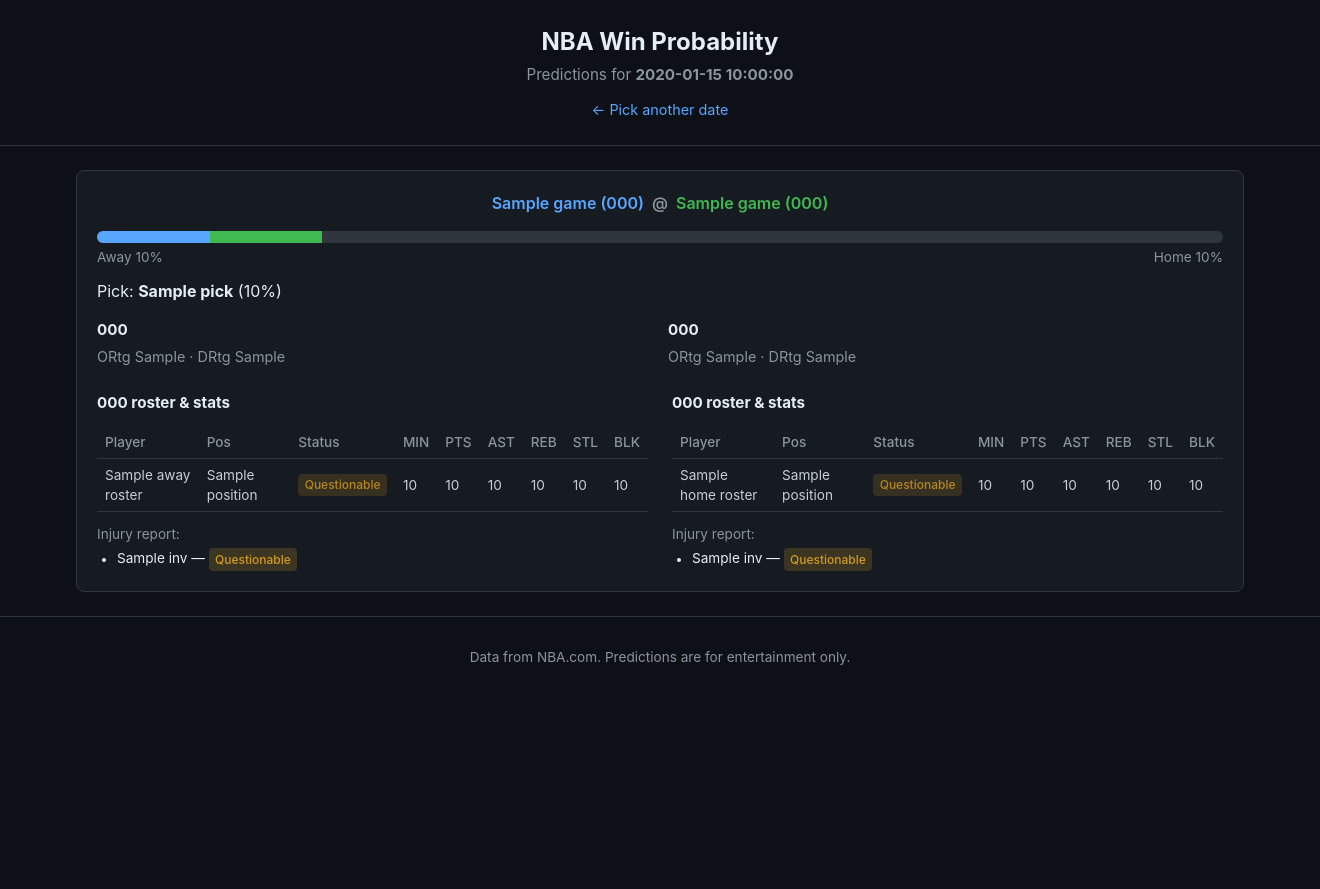
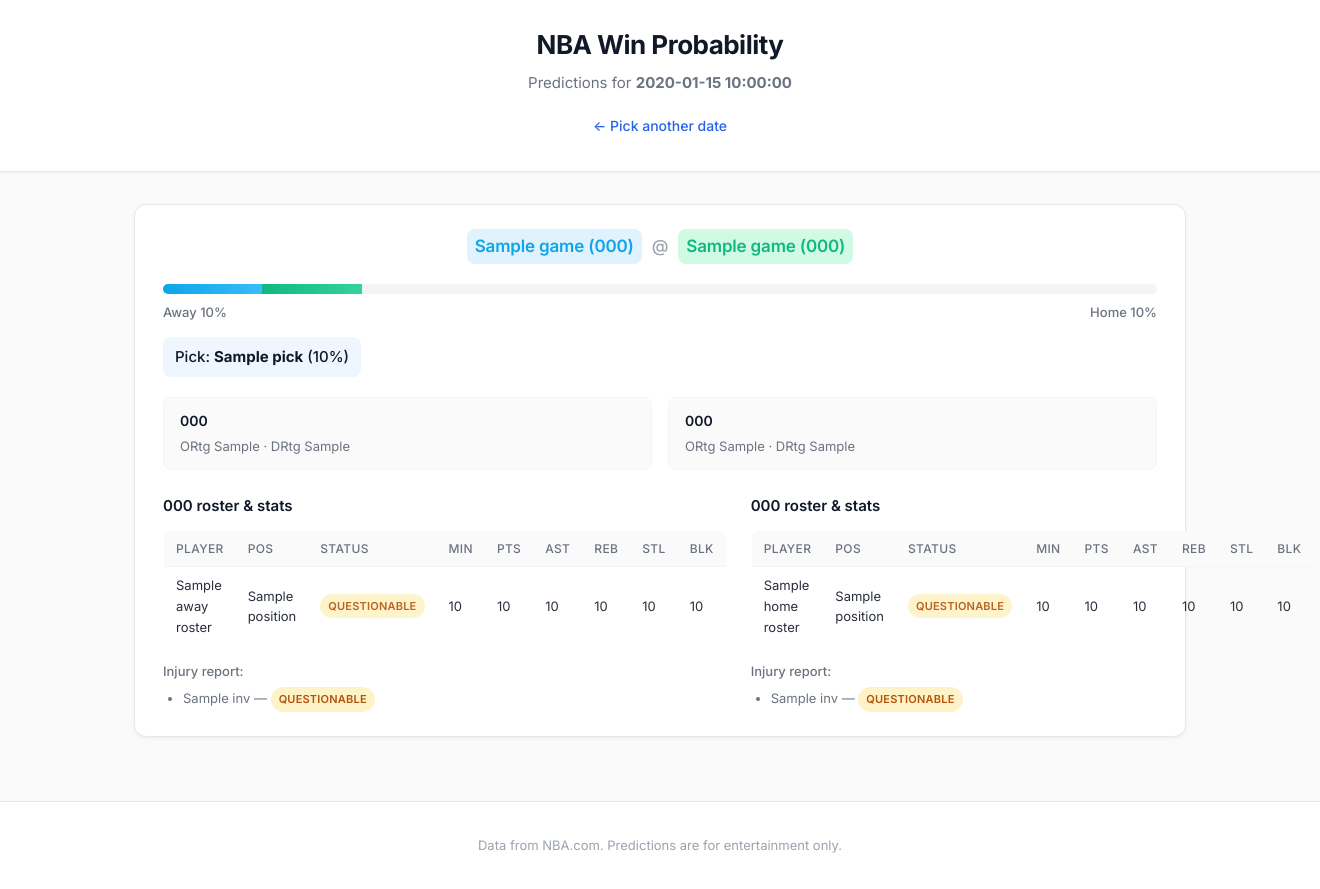
Before and after one commit to Joseph302156/NBA_Matchup_Calculator, a FastAPI app: template app/templates/results.html in a window 1320 px wide. Before the commit the page ends 665 px from the top, so only its background shows below. Run offline with FastAPI, Linux system fonts and the light colour scheme; the template is opened without the code that fills it: most values are stand-ins (such as "Sample title", 1, 10 or a date in 2020).

Commit message:
Revamp CSS styles for NBA Win Probability UI
- Updated the overall design to a modern tech-style UI, incorporating a new font and color scheme.
- Enhanced layout with improved spacing, padding, and border-radius for various elements.
- Introduced hover effects and transitions for buttons and game cards to improve interactivity.
- Adjusted typography for better readability and visual hierarchy across the application.

```diff
--- a/app/static/style.css
+++ b/app/static/style.css
@@ -1,15 +1,34 @@
-/* NBA Win Probability — minimal, readable layout */
+/* NBA Win Probability — Notion / ChatGPT / tech-style UI */
+@import url('https://fonts.googleapis.com/css2?family=Inter:wght@400;500;600;700&display=swap');
+
 :root {
-  --bg: #0d1117;
-  --surface: #161b22;
-  --border: #30363d;
-  --text: #e6edf3;
-  --muted: #8b949e;
-  --away: #58a6ff;
-  --home: #3fb950;
-  --out: #f85149;
-  --questionable: #d29922;
-  --playing: #3fb950;
+  --bg: #fafafa;
+  --bg-elevated: #ffffff;
+  --surface: #ffffff;
+  --border: #e5e7eb;
+  --border-light: #f3f4f6;
+  --text: #111827;
+  --text-secondary: #6b7280;
+  --muted: #9ca3af;
+  --primary: #2563eb;
+  --primary-hover: #1d4ed8;
+  --primary-light: #eff6ff;
+  --away: #0ea5e9;
+  --away-light: #e0f2fe;
+  --home: #10b981;
+  --home-light: #d1fae5;
+  --out: #ef4444;
+  --out-light: #fee2e2;
+  --questionable: #f59e0b;
+  --questionable-light: #fef3c7;
+  --playing: #10b981;
+  --playing-light: #d1fae5;
+  --radius: 12px;
+  --radius-sm: 8px;
+  --radius-pill: 9999px;
+  --shadow: 0 1px 3px rgba(0, 0, 0, 0.06);
+  --shadow-md: 0 4px 6px -1px rgba(0, 0, 0, 0.07), 0 2px 4px -2px rgba(0, 0, 0, 0.05);
+  --shadow-lg: 0 10px 15px -3px rgba(0, 0, 0, 0.06), 0 4px 6px -4px rgba(0, 0, 0, 0.04);
 }
 
 * {
@@ -17,52 +36,70 @@
 }
 
 body {
-  font-family: -apple-system, BlinkMacSystemFont, "Segoe UI", Helvetica, Arial, sans-serif;
+  font-family: 'Inter', -apple-system, BlinkMacSystemFont, "Segoe UI", Helvetica, Arial, sans-serif;
   background: var(--bg);
   color: var(--text);
   margin: 0;
   min-height: 100vh;
-  line-height: 1.5;
+  line-height: 1.6;
+  -webkit-font-smoothing: antialiased;
 }
 
 .header {
-  padding: 1.5rem 1rem;
+  background: var(--bg-elevated);
+  padding: 1.5rem 1.5rem 1.75rem;
   border-bottom: 1px solid var(--border);
   text-align: center;
+  box-shadow: var(--shadow);
 }
 
 .header h1 {
-  margin: 0 0 0.25rem;
-  font-size: 1.5rem;
+  margin: 0 0 0.35rem;
+  font-size: 1.625rem;
+  font-weight: 700;
+  color: var(--text);
+  letter-spacing: -0.02em;
 }
 
 .tagline {
   margin: 0;
-  color: var(--muted);
-  font-size: 0.95rem;
+  color: var(--text-secondary);
+  font-size: 0.9375rem;
+  font-weight: 400;
 }
 
 .back {
-  display: inline-block;
-  margin-top: 0.75rem;
-  color: var(--away);
+  display: inline-flex;
+  align-items: center;
+  margin-top: 0.875rem;
+  color: var(--primary);
   text-decoration: none;
-  font-size: 0.9rem;
+  font-size: 0.875rem;
+  font-weight: 500;
+  padding: 0.35rem 0.5rem;
+  border-radius: var(--radius-sm);
+  transition: background 0.15s ease, color 0.15s ease;
 }
 
 .back:hover {
-  text-decoration: underline;
+  background: var(--primary-light);
+  color: var(--primary-hover);
+  text-decoration: none;
 }
 
 .main {
-  max-width: 1200px;
+  max-width: 1100px;
   margin: 0 auto;
-  padding: 1.5rem 1rem;
+  padding: 2rem 1.5rem;
 }
 
 .error {
   color: var(--out);
   margin-bottom: 1rem;
+  padding: 0.75rem 1rem;
+  background: var(--out-light);
+  border-radius: var(--radius-sm);
+  font-size: 0.9375rem;
 }
 
 .date-form {
@@ -71,95 +108,155 @@ body {
   align-items: center;
   gap: 0.75rem;
   margin-bottom: 2rem;
+  padding: 1.5rem;
+  background: var(--surface);
+  border-radius: var(--radius);
+  border: 1px solid var(--border);
+  box-shadow: var(--shadow);
 }
 
 .date-form label {
   font-weight: 500;
+  color: var(--text);
+  font-size: 0.9375rem;
 }
 
 .date-form input[type="date"] {
-  padding: 0.5rem 0.75rem;
-  font-size: 1rem;
+  padding: 0.5rem 0.875rem;
+  font-size: 0.9375rem;
   border: 1px solid var(--border);
-  border-radius: 6px;
-  background: var(--surface);
+  border-radius: var(--radius-sm);
+  background: var(--bg-elevated);
   color: var(--text);
+  font-family: inherit;
+  transition: border-color 0.15s ease, box-shadow 0.15s ease;
+}
+
+.date-form input[type="date"]:focus {
+  outline: none;
+  border-color: var(--primary);
+  box-shadow: 0 0 0 3px rgba(37, 99, 235, 0.12);
 }
 
 .date-form button {
-  padding: 0.5rem 1.25rem;
-  font-size: 1rem;
-  background: var(--away);
-  color: var(--bg);
+  padding: 0.5rem 1.5rem;
+  font-size: 0.9375rem;
+  font-weight: 500;
+  background: var(--primary);
+  color: white;
   border: none;
-  border-radius: 6px;
+  border-radius: var(--radius-sm);
   cursor: pointer;
-  font-weight: 500;
+  font-family: inherit;
+  transition: background 0.15s ease, transform 0.05s ease;
 }
 
 .date-form button:hover {
-  opacity: 0.9;
+  background: var(--primary-hover);
+}
+
+.date-form button:active {
+  transform: scale(0.98);
 }
 
 .no-games {
-  color: var(--muted);
-  font-size: 1.1rem;
+  color: var(--text-secondary);
+  font-size: 1rem;
+  padding: 2rem;
+  text-align: center;
+  background: var(--surface);
+  border-radius: var(--radius);
+  border: 1px dashed var(--border);
 }
 
 .games {
   display: flex;
   flex-direction: column;
-  gap: 2rem;
+  gap: 1.75rem;
 }
 
 .game-card {
   background: var(--surface);
   border: 1px solid var(--border);
-  border-radius: 8px;
-  padding: 1.25rem;
+  border-radius: var(--radius);
+  padding: 1.5rem 1.75rem;
+  box-shadow: var(--shadow);
+  transition: box-shadow 0.2s ease, border-color 0.2s ease;
+}
+
+.game-card:hover {
+  box-shadow: var(--shadow-md);
+  border-color: var(--border);
 }
 
 .matchup-header {
   display: flex;
   align-items: center;
   justify-content: center;
-  gap: 0.5rem;
+  gap: 0.625rem;
   flex-wrap: wrap;
-  margin-bottom: 1rem;
+  margin-bottom: 1.25rem;
   font-weight: 600;
+  font-size: 1.0625rem;
+  letter-spacing: -0.01em;
 }
 
-.matchup-header .team.away { color: var(--away); }
-.matchup-header .team.home { color: var(--home); }
-.matchup-header .at { color: var(--muted); }
+.matchup-header .team.away {
+  color: var(--away);
+  padding: 0.25rem 0.5rem;
+  background: var(--away-light);
+  border-radius: var(--radius-sm);
+}
+
+.matchup-header .team.home {
+  color: var(--home);
+  padding: 0.25rem 0.5rem;
+  background: var(--home-light);
+  border-radius: var(--radius-sm);
+}
+
+.matchup-header .at {
+  color: var(--muted);
+  font-weight: 500;
+}
 
 .win-pct-bar {
   display: flex;
-  height: 12px;
-  border-radius: 6px;
+  height: 10px;
+  border-radius: var(--radius-pill);
   overflow: hidden;
-  margin-bottom: 0.25rem;
-  background: var(--border);
+  margin-bottom: 0.5rem;
+  background: var(--border-light);
 }
 
 .win-pct-bar .bar.away {
-  background: var(--away);
+  background: linear-gradient(90deg, #0ea5e9, #38bdf8);
+  transition: flex 0.3s ease;
 }
+
 .win-pct-bar .bar.home {
-  background: var(--home);
+  background: linear-gradient(90deg, #10b981, #34d399);
+  transition: flex 0.3s ease;
 }
 
 .win-pct-labels {
   display: flex;
   justify-content: space-between;
-  font-size: 0.85rem;
-  color: var(--muted);
-  margin-bottom: 0.75rem;
+  font-size: 0.8125rem;
+  color: var(--text-secondary);
+  margin-bottom: 0.875rem;
+  font-weight: 500;
 }
 
 .pick {
-  margin: 0 0 1rem;
-  font-size: 1rem;
+  margin: 0 0 1.25rem;
+  font-size: 0.9375rem;
+  color: var(--text);
+  padding: 0.5rem 0.75rem;
+  background: var(--primary-light);
+  border-radius: var(--radius-sm);
+  display: inline-block;
+  font-weight: 500;
 }
 
 .ratings {
@@ -169,15 +266,24 @@ body {
   margin-bottom: 1.5rem;
 }
 
+.team-ratings {
+  padding: 0.75rem 1rem;
+  background: var(--bg);
+  border-radius: var(--radius-sm);
+  border: 1px solid var(--border-light);
+}
+
 .team-ratings h4 {
   margin: 0 0 0.25rem;
-  font-size: 0.95rem;
+  font-size: 0.875rem;
+  font-weight: 600;
+  color: var(--text);
 }
 
 .team-ratings p {
   margin: 0;
-  font-size: 0.9rem;
-  color: var(--muted);
+  font-size: 0.8125rem;
+  color: var(--text-secondary);
 }
 
 .rosters {
@@ -197,74 +303,106 @@ body {
 
 .roster h4 {
   margin: 0 0 0.75rem;
-  font-size: 0.95rem;
+  font-size: 0.9375rem;
+  font-weight: 600;
+  color: var(--text);
 }
 
 .roster table {
   width: 100%;
   border-collapse: collapse;
-  font-size: 0.85rem;
+  font-size: 0.8125rem;
+  border-radius: var(--radius-sm);
+  overflow: hidden;
+  border: 1px solid var(--border);
 }
 
 .roster th,
 .roster td {
-  padding: 0.35rem 0.5rem;
+  padding: 0.5rem 0.75rem;
   text-align: left;
-  border-bottom: 1px solid var(--border);
+  border-bottom: 1px solid var(--border-light);
 }
 
 .roster th {
-  color: var(--muted);
+  background: var(--bg);
+  color: var(--text-secondary);
   font-weight: 500;
+  font-size: 0.75rem;
+  text-transform: uppercase;
+  letter-spacing: 0.03em;
+}
+
+.roster tbody tr {
+  transition: background 0.1s ease;
+}
+
+.roster tbody tr:hover {
+  background: var(--bg);
+}
+
+.roster tbody tr:last-child td {
+  border-bottom: none;
 }
 
 .roster tr.status-out {
-  opacity: 0.6;
+  opacity: 0.65;
+}
+
+.roster tr.status-out:hover {
+  opacity: 0.85;
 }
 
 .roster tr.status-questionable {
-  opacity: 0.85;
+  opacity: 0.9;
 }
 
 .badge {
   display: inline-block;
-  padding: 0.15rem 0.4rem;
-  border-radius: 4px;
-  font-size: 0.75rem;
-  font-weight: 500;
+  padding: 0.2rem 0.5rem;
+  border-radius: var(--radius-pill);
+  font-size: 0.6875rem;
+  font-weight: 600;
+  text-transform: uppercase;
+  letter-spacing: 0.02em;
 }
 
 .badge.playing {
-  background: rgba(63, 185, 80, 0.2);
-  color: var(--playing);
+  background: var(--playing-light);
+  color: #047857;
 }
 
 .badge.questionable {
-  background: rgba(210, 153, 34, 0.2);
-  color: var(--questionable);
+  background: var(--questionable-light);
+  color: #b45309;
 }
 
 .badge.out {
-  background: rgba(248, 81, 73, 0.2);
-  color: var(--out);
+  background: var(--out-light);
+  color: #b91c1c;
 }
 
 .injury-label {
-  margin: 0.75rem 0 0.25rem;
-  font-size: 0.85rem;
-  color: var(--muted);
+  margin: 0.875rem 0 0.35rem;
+  font-size: 0.8125rem;
+  font-weight: 500;
+  color: var(--text-secondary);
 }
 
 .injury-list {
   margin: 0;
   padding-left: 1.25rem;
-  font-size: 0.85rem;
+  font-size: 0.8125rem;
+  color: var(--text-secondary);
+  line-height: 1.7;
 }
 
 .footer {
-  padding: 1rem;
+  padding: 1.25rem 1.5rem;
   border-top: 1px solid var(--border);
   text-align: center;
   color: var(--muted);
-  font-size: 0.85rem;
+  font-size: 0.8125rem;
+  background: var(--bg-elevated);
+  margin-top: 2rem;
 }
```
